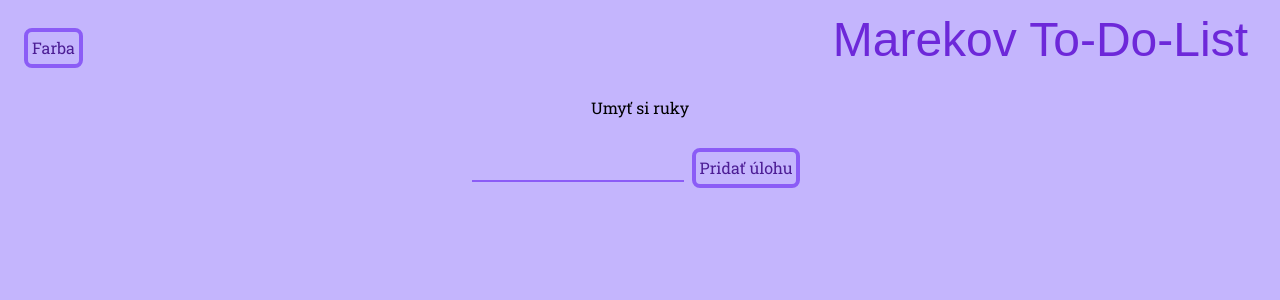
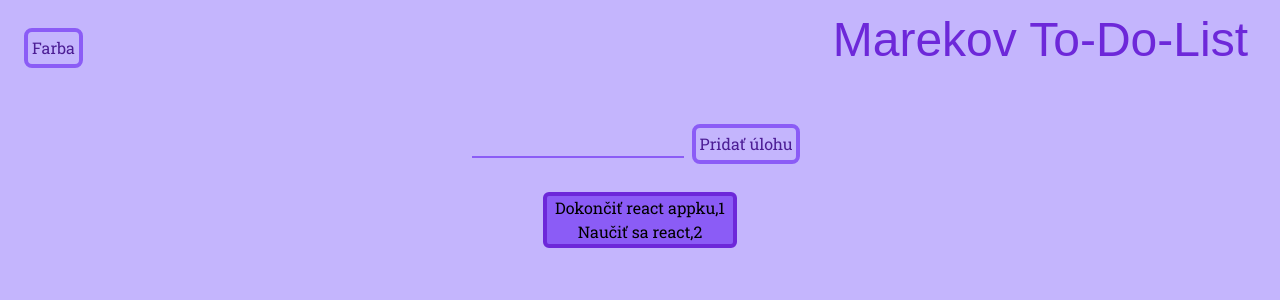
Before and after one commit to LonziSlovakia/toDoList, a React (Create React App) app: page / in a window 1280 px wide. Shown: the top 300 px of the page. Built offline with nearby package versions, Linux system fonts and the light colour scheme; a web font is replaced by a local one.

Commit message:
Fungujúce vypisovanie taskov, nefungujúci formulár

```diff
--- a/src/App.js
+++ b/src/App.js
@@ -2,23 +2,20 @@ import React from 'react';
 import { Dropdown } from 'react-bootstrap'
 import List from './ListComponent'
 import ColorItem from './ColorComponent'
-import Form from './FormComponent.js'
 
 class App extends React.Component {
 
   constructor(props) {
     super(props);
     this.state = {
-      color: 'purple',
-      tasks: ['Umyť si ruky']
+      color: 'purple'
     };
   }
 
   handleChangeColor = (color) => this.setState({ color });
-  handleChangeTasks = (task) => this.setState({ tasks: task });
 
   render() {
-    const { color, tasks } = this.state;
+    const { color } = this.state;
 
     return (
       <div className={`bg-${color}-300 min-h-screen text-center font-robotoslab`}>
@@ -38,8 +35,7 @@ class App extends React.Component {
           </Dropdown>
           <h1 className={`mx-8 text-${color}-700 font-sansita text-5xl text-center py-4`}>Marekov To-Do-List</h1>
         </header>
-        <List tasks={tasks} color={color} />
-        <Form onClick={this.handleChangeTasks} tasks={tasks} color={color} />
+        <List color={color} />
       </div >
     );
   }
--- a/src/FormComponent.js
+++ b/src/FormComponent.js
@@ -1,31 +1,22 @@
 import React from 'react';
-let tasks = [];
 
-class Form extends React.Component {
-    constructor(props) {
-        super(props);
-        this.state = { value: '' };
-        this.handleChange = this.handleChange.bind(this);
-        this.handleSubmit = this.handleSubmit.bind(this);
-    }
+const Form = (props) => {
+    const { color } = props;
 
-    handleChange(event) { this.setState({ value: event.target.value }); }
-    handleSubmit(event) {
-        tasks += this.state.value
-        event.preventDefault();
-        console.log(tasks);
-    }
+    // handleChange() { }
+    // handleSubmit() {
+    //     tasks +=
+    //         preventDefault();
+    //     console.log(tasks);
+    // }
 
-    render() {
-        const { color, onClick } = this.props;
-        // const [input, setInput] = useState('');
-        return (
-            <form onSubmit={this.handleSubmit}>
-                <input name="nazov" type="text" value={this.state.value} onChange={this.handleChange} className={`border-b-2 border-${color}-500 bg-transparent text-${color}-700 focus:outline-none focus:border-${color}-700 text-center`} />
-                <input onClick={() => onClick(this.form.nazov.value)} type="submit" value="Pridať úlohu" className={`my-7 mx-2 p-1 border-4 border-${color}-500 text-${color}-900 rounded-lg bg-${color}-300 hover:bg-${color}-400 focus:shadow-inner`} />
-            </form>
-        );
-    }
+    // const [input, setInput] = useState('');
+    return (
+        <form >
+            <input name="nazov" type="text" className={`border-b-2 border-${color}-500 bg-transparent text-${color}-700 focus:outline-none focus:border-${color}-700 text-center`} />
+            <input type="submit" value="Pridať úlohu" className={`my-7 mx-2 p-1 border-4 border-${color}-500 text-${color}-900 rounded-lg bg-${color}-300 hover:bg-${color}-400 focus:shadow-inner`} />
+        </form>
+    );
 }
 
 export default Form
--- a/src/ListComponent.js
+++ b/src/ListComponent.js
@@ -1,14 +1,18 @@
-
+import React from 'react'
+import Form from './FormComponent';
+import Task from './TaskComponent'
 
 const List = (props) => {
-    const { color, tasks } = props;
-    console.log(tasks);
+    const { color } = props;
+    const tasks = [{ id: 1, task: 'Dokončiť react appku', completed: false, softDeleted: false }, { id: 2, task: 'Naučiť sa react', completed: false, softDeleted: false }]
+
 
     return (
         <>
-            <ul>
+            <Form color={color} />
+            <ul className={`bg-${color}-500 border-4 border-${color}-700 rounded-md inline-block px-2`}>
                 {tasks.map((task) =>
-                    <li> {task} </li>
+                    <Task task={task} color={color}>{task.task}</Task>
                 )}
             </ul>
         </>
--- /dev/null
+++ b/src/TaskComponent.js
@@ -0,0 +1,12 @@
+import React from 'react'
+
+function Task(props) {
+    const { task } = props
+    return (
+        <li>
+            {task.task},{task.id}
+        </li>
+    )
+}
+
+export default Task
```
